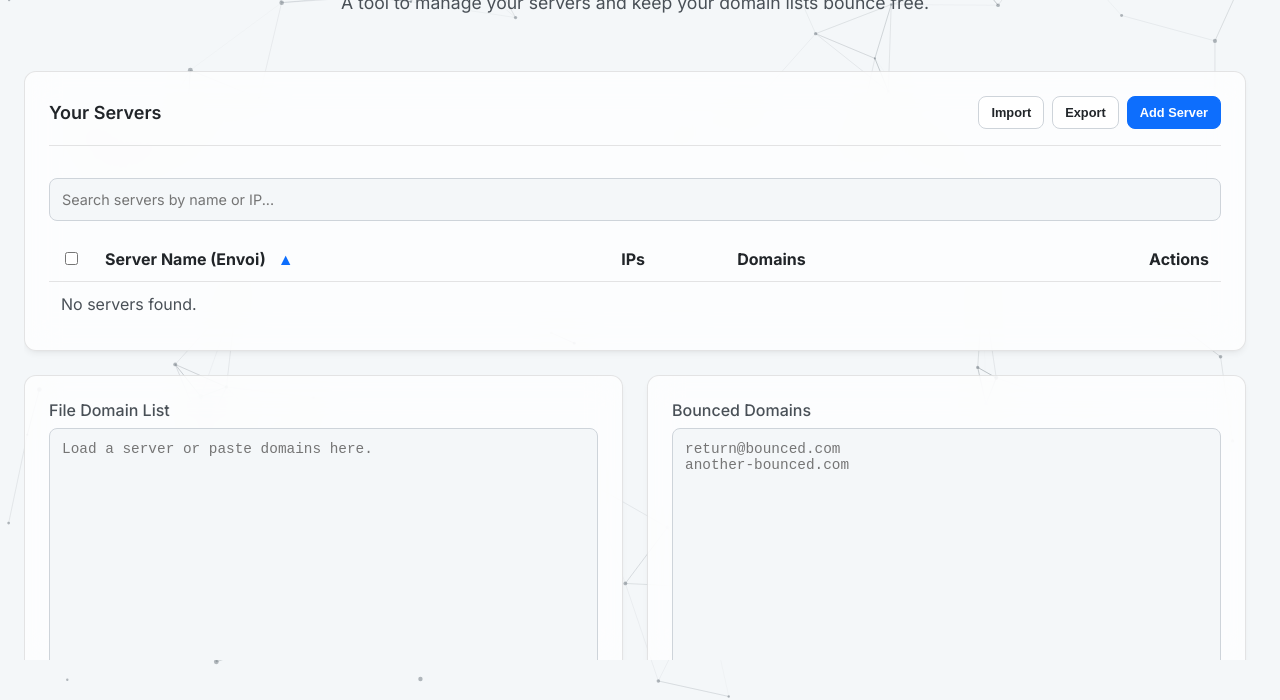
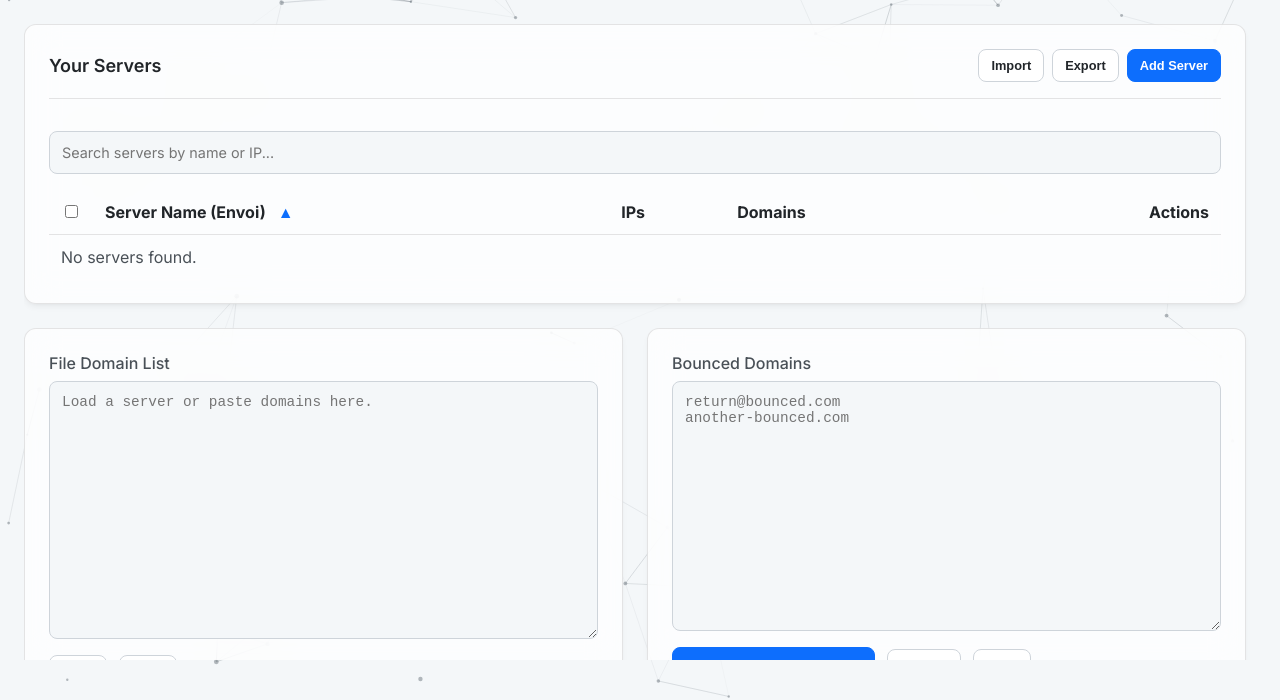
Before and after one commit to mloukiakram/gml-tools, a plain HTML site: page bouncecleaner/index.html in a window 1280 px wide. Shown: the part 100-800 px from the top of the page. Drawn offline with Linux system fonts and the light colour scheme.

Commit message:
Update index.html

```diff
--- a/bouncecleaner/index.html
+++ b/bouncecleaner/index.html
@@ -169,7 +169,6 @@
   <div class="main-container">
       <header>
         <h1>Bounce Domain Cleaner</h1>
-        <p>A tool to manage your servers and keep your domain lists bounce free.</p>
       </header>
 
       <div class="card" style="min-height: auto;">
```
